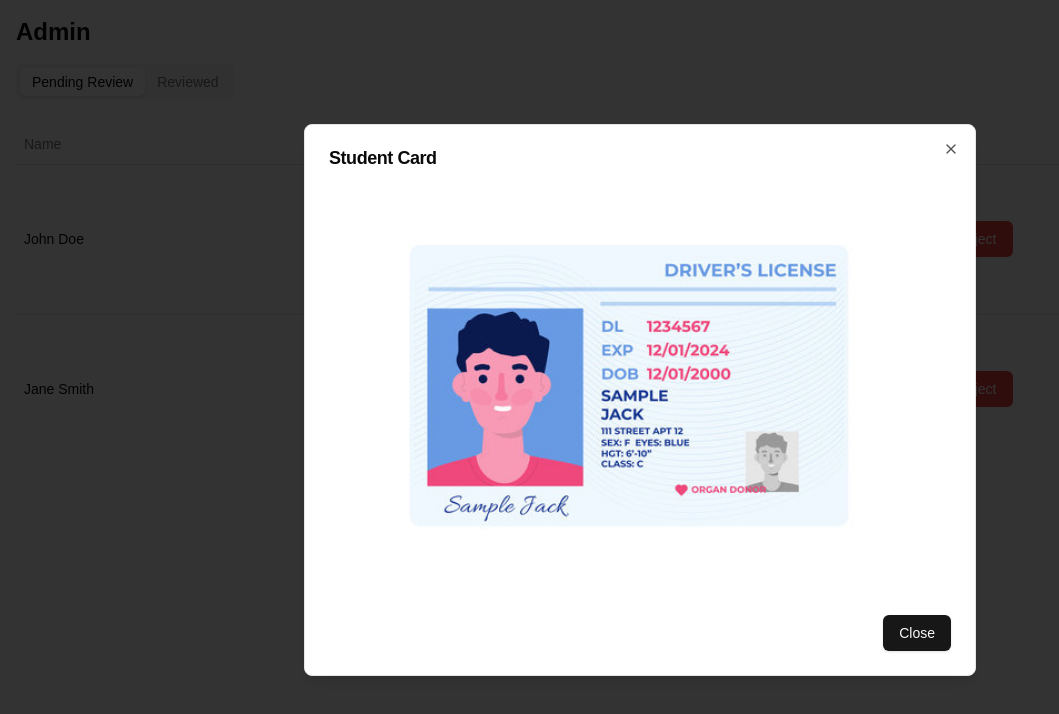
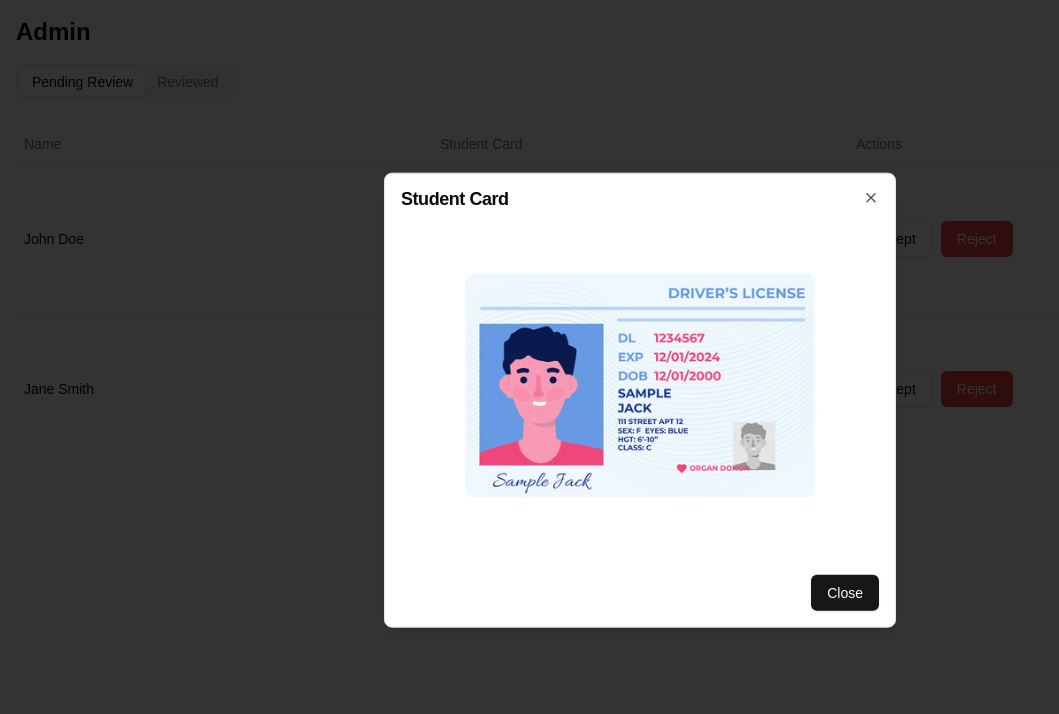
Before and after one commit to PitiNarak/condormhub-frontend, a Next.js app: page /admin-view in a window 1280 px wide. Both pictures are taken after a click on the picture 540 px from the left and 239 px from the top of the page. Shown: the top 714 px of the page, without its empty margins (0-1059 px from the left). Built offline with nearby package versions, Linux system fonts and the light colour scheme.

Commit message:
refactor: separate test data from page.tsx

```diff
--- /dev/null
+++ b/src/app/admin-view/mockData/testTable.tsx
@@ -0,0 +1,29 @@
+export type Student = {
+  id: number;
+  name: string;
+  studentCard: string;
+  reviewed: boolean;
+  status?: 'Accepted' | 'Rejected';
+};
+
+export const studentData: Student[] = [
+  {
+    id: 1,
+    name: 'John Doe',
+    studentCard: '/fakeid.jpg',
+    reviewed: false,
+  },
+  {
+    id: 2,
+    name: 'Jane Smith',
+    studentCard: '/fakeid.jpg',
+    reviewed: false,
+  },
+  {
+    id: 3,
+    name: 'Alice Johnson',
+    studentCard: '/fakeid.jpg',
+    reviewed: true,
+    status: 'Accepted',
+  },
+];
--- a/src/app/admin-view/page.tsx
+++ b/src/app/admin-view/page.tsx
@@ -21,41 +21,10 @@ import {
   DialogFooter,
 } from '@/components/ui/dialog';
 import Image from 'next/image';
-
-// Define the student data type
-interface Student {
-  id: number;
-  name: string;
-  studentCard: string;
-  reviewed: boolean;
-  status?: 'Accepted' | 'Rejected';
-}
-
-// Mock-up data for demonstration
-const initialStudents: Student[] = [
-  {
-    id: 1,
-    name: 'John Doe',
-    studentCard: '/fakeid.jpg',
-    reviewed: false,
-  },
-  {
-    id: 2,
-    name: 'Jane Smith',
-    studentCard: '/fakeid.jpg',
-    reviewed: false,
-  },
-  {
-    id: 3,
-    name: 'Alice Johnson',
-    studentCard: '/fakeid.jpg',
-    reviewed: true,
-    status: 'Accepted',
-  },
-];
+import { Student, studentData } from '@/app/admin-view/mockData/testTable';
 
 export default function AdminView() {
-  const [students, setStudents] = useState<Student[]>(initialStudents);
+  const [students, setStudents] = useState<Student[]>(studentData);
   const [selectedStudent, setSelectedStudent] = useState<Student | null>(null);
   const [actionType, setActionType] = useState<'accept' | 'reject' | null>(
     null
@@ -219,15 +188,15 @@ export default function AdminView() {
 
       {/* Zoomed Image Dialog */}
       <Dialog open={!!zoomedImage} onOpenChange={() => setZoomedImage(null)}>
-        <DialogContent className="max-w-2xl">
+        <DialogContent className="p-4">
           <DialogTitle>Student Card</DialogTitle>
           {zoomedImage && (
             <Image
               src={zoomedImage}
               alt="Zoomed Student Card"
-              width={600}
-              height={300}
-              className="rounded"
+              width={900}
+              height={900}
+              className="object-contain rounded-lg"
             />
           )}
           <DialogFooter className="mt-4 flex justify-end">
```
